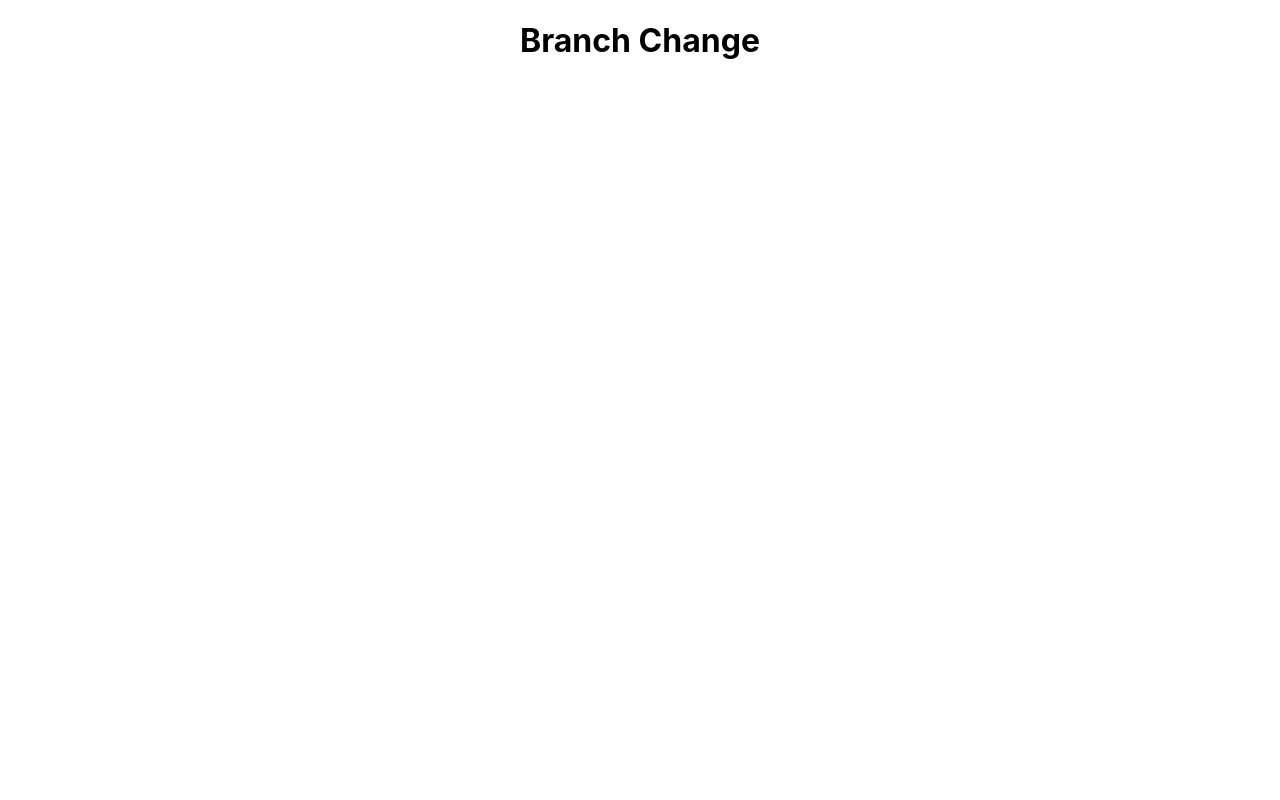
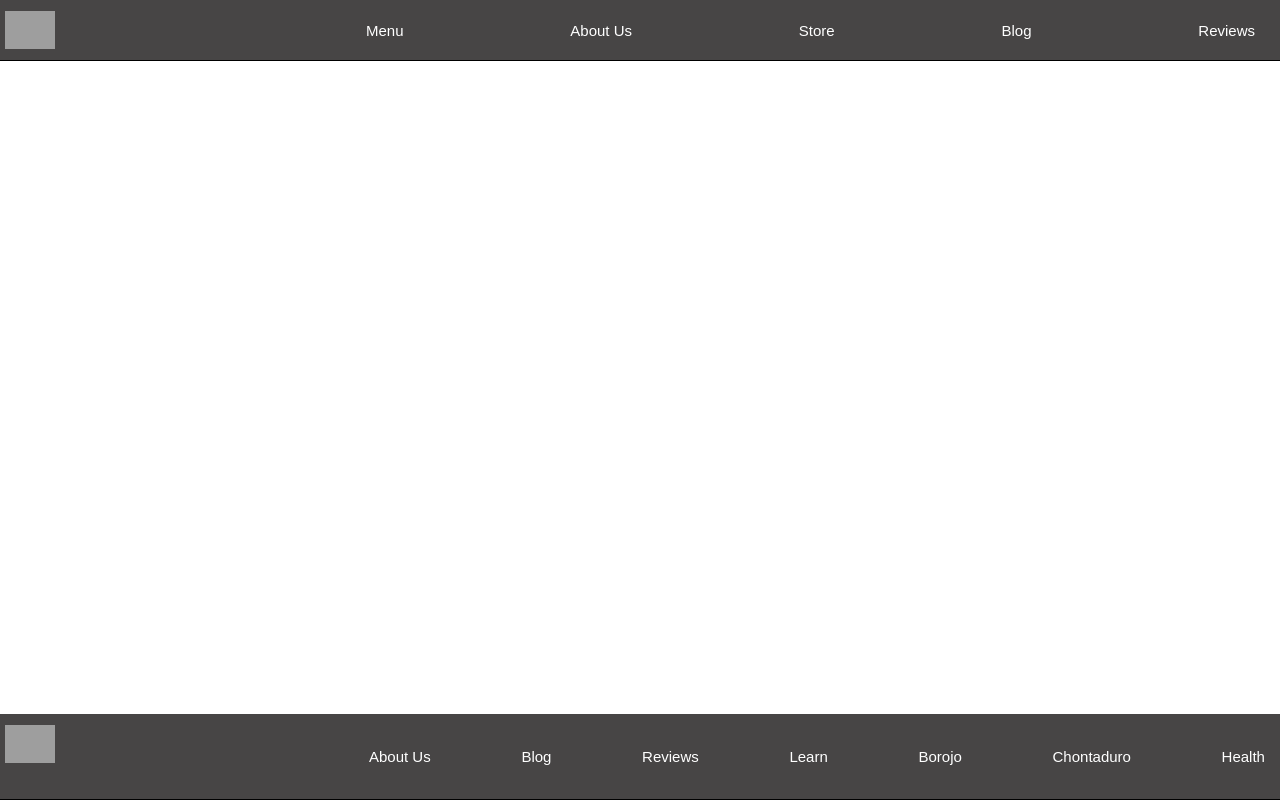
Before and after one commit to felipemelendez/store, a React (Create React App) app: page / in a window 1280 px wide. Built offline with nearby package versions, Linux system fonts and the light colour scheme; grey boxes are pictures that could not be loaded.

Commit message:
created navigation and footer

```diff
--- a/src/App.css
+++ /dev/null
@@ -1,38 +0,0 @@
-.App {
-  text-align: center;
-}
-
-.App-logo {
-  height: 40vmin;
-  pointer-events: none;
-}
-
-@media (prefers-reduced-motion: no-preference) {
-  .App-logo {
-    animation: App-logo-spin infinite 20s linear;
-  }
-}
-
-.App-header {
-  background-color: #282c34;
-  min-height: 100vh;
-  display: flex;
-  flex-direction: column;
-  align-items: center;
-  justify-content: center;
-  font-size: calc(10px + 2vmin);
-  color: white;
-}
-
-.App-link {
-  color: #61dafb;
-}
-
-@keyframes App-logo-spin {
-  from {
-    transform: rotate(0deg);
-  }
-  to {
-    transform: rotate(360deg);
-  }
-}
--- a/src/App.js
+++ b/src/App.js
@@ -1,10 +1,12 @@
-import logo from './logo.svg';
-import './App.css';
+import styles from "./App.module.css";
+import Navigation from "./components/navigation/Navigation"
+import Footer from "./components/footer/Footer"
 
 function App() {
   return (
-    <div className="App">
-      <h1>Branch Change</h1>
+    <div className={styles.appContainer}>
+      <Navigation />
+      <Footer />
     </div>
   );
 }
--- /dev/null
+++ b/src/App.module.css
@@ -0,0 +1,3 @@
+.appContainer{
+  height: 100%;
+}
--- /dev/null
+++ b/src/components/footer/Footer.jsx
@@ -0,0 +1,22 @@
+import React from "react";
+import styles from "./footer.module.css";
+
+const Footer = () => {
+  return (
+    <div className={styles.footer}>
+      <div className={styles.logo} />
+      <nav className={styles.nav}>
+        <a href="#">About Us</a>
+        <a href="#">Blog</a>
+        <a href="#">Reviews</a>
+        <a href="#">Learn</a>
+        <a href="#">Borojo</a>
+        <a href="#">Chontaduro</a>
+        <a href="#">Health</a>
+      </nav>
+
+    </div>
+  )
+}
+
+export default Footer;
--- /dev/null
+++ b/src/components/footer/footer.module.css
@@ -0,0 +1,39 @@
+.footer{
+  position: fixed;
+  bottom: 0;
+  height: 75px;
+  width: 100%;
+  border-bottom: 1px solid;
+  background-color: rgb(71, 69, 69);
+  padding: 5px;
+  display: flex; /* defaults to row (left to right) / other option is col (top to bottom) */
+  justify-content: space-between;
+}
+
+.logo{
+  height: 50px;
+  width: 50px;
+  background-image: url("https://images.unsplash.com/photo-1560622496-c49bec679e71?ixid=MnwxMjA3fDB8MHxzZWFyY2h8MjN8fGljb258ZW58MHx8MHx8&ixlib=rb-1.2.1&auto=format&fit=crop&w=800&q=60");
+  background-size: contain;
+  background-position: center;
+  background-repeat: no-repeat;
+}
+
+.nav{
+  display: flex;
+  justify-content: space-between; /* up and down */
+  align-items: center;
+  width: 70%;
+  margin-right: 20px;
+}
+
+.nav a{
+  color: white;
+  font-family:Arial, Helvetica, sans-serif;
+  font-size: 15px;
+  text-decoration: none;
+}
+
+.nav a:hover {
+  color: orange;
+}
--- /dev/null
+++ b/src/components/navigation/Navigation.jsx
@@ -0,0 +1,20 @@
+import React from "react";
+import styles from "./navigation.module.css";
+
+const Navigation = () => {
+  return (
+    <div className={styles.navigationContainer}>
+      <div className={styles.logo} />
+      <nav className={styles.nav}>
+        <a href="#">Menu</a>
+        <a href="#">About Us</a>
+        <a href="#">Store</a>
+        <a href="#">Blog</a>
+        <a href="#">Reviews</a>
+      </nav>
+
+    </div>
+  )
+}
+
+export default Navigation;
--- /dev/null
+++ b/src/components/navigation/navigation.module.css
@@ -0,0 +1,35 @@
+.navigationContainer{
+  border-bottom: 1px solid;
+  background-color: rgb(71, 69, 69);
+  padding: 5px;
+  display: flex; /* defaults to row (left to right) / other option is col (top to bottom) */
+  justify-content: space-between;
+}
+
+.logo{
+  height: 50px;
+  width: 50px;
+  background-image: url("https://images.unsplash.com/photo-1560622496-c49bec679e71?ixid=MnwxMjA3fDB8MHxzZWFyY2h8MjN8fGljb258ZW58MHx8MHx8&ixlib=rb-1.2.1&auto=format&fit=crop&w=800&q=60");
+  background-size: contain;
+  background-position: center;
+  background-repeat: no-repeat;
+}
+
+.nav{
+  display: flex;
+  justify-content: space-between; /* up and down */
+  align-items: center;
+  width: 70%;
+  margin-right: 20px;
+}
+
+.nav a{
+  color: white;
+  font-family:Arial, Helvetica, sans-serif;
+  font-size: 15px;
+  text-decoration: none;
+}
+
+.nav a:hover {
+  color: orange;
+}
--- a/src/index.css
+++ b/src/index.css
@@ -1,13 +1,48 @@
+/* http://meyerweb.com/eric/tools/css/reset/
+   v2.0 | 20110126
+   License: none (public domain)
+*/
+
+html, body, div, span, applet, object, iframe,
+h1, h2, h3, h4, h5, h6, p, blockquote, pre,
+a, abbr, acronym, address, big, cite, code,
+del, dfn, em, img, ins, kbd, q, s, samp,
+small, strike, strong, sub, sup, tt, var,
+b, u, i, center,
+dl, dt, dd, ol, ul, li,
+fieldset, form, label, legend,
+table, caption, tbody, tfoot, thead, tr, th, td,
+article, aside, canvas, details, embed,
+figure, figcaption, footer, header, hgroup,
+menu, nav, output, ruby, section, summary,
+time, mark, audio, video {
+	margin: 0;
+	padding: 0;
+	border: 0;
+	font-size: 100%;
+	font: inherit;
+	vertical-align: baseline;
+}
+/* HTML5 display-role reset for older browsers */
+article, aside, details, figcaption, figure,
+footer, header, hgroup, menu, nav, section {
+	display: block;
+}
 body {
-  margin: 0;
-  font-family: -apple-system, BlinkMacSystemFont, 'Segoe UI', 'Roboto', 'Oxygen',
-    'Ubuntu', 'Cantarell', 'Fira Sans', 'Droid Sans', 'Helvetica Neue',
-    sans-serif;
-  -webkit-font-smoothing: antialiased;
-  -moz-osx-font-smoothing: grayscale;
+	line-height: 1;
 }
-
-code {
-  font-family: source-code-pro, Menlo, Monaco, Consolas, 'Courier New',
-    monospace;
+ol, ul {
+	list-style: none;
 }
+blockquote, q {
+	quotes: none;
+}
+blockquote:before, blockquote:after,
+q:before, q:after {
+	content: '';
+	content: none;
+}
+table {
+	border-collapse: collapse;
+	border-spacing: 0;
+}
```
Also changed, not shown: src/assets/images/logo192.png (renamed from public/logo192.png).
